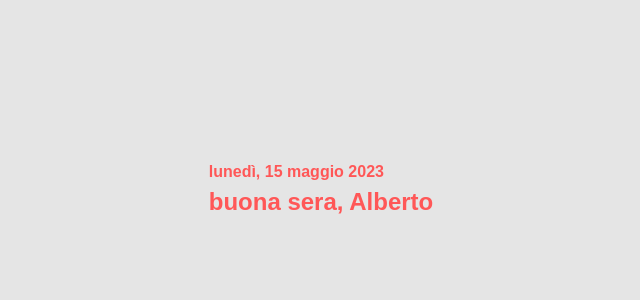
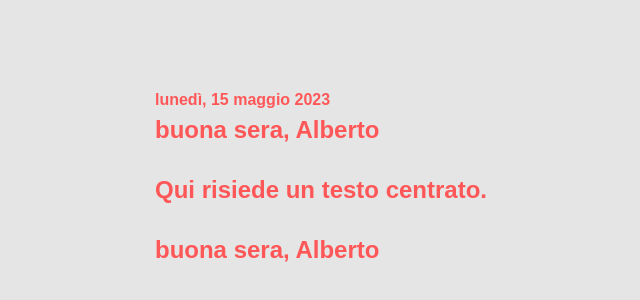
Before and after one commit to MagisterFabricae/notion_widgets, a plain HTML site: page greetings_alt.html in a window 1280 px wide. Shown: the part 156-456 px from the top of the page, without its empty margins (319-959 px from the left). Drawn offline with Linux system fonts and the light colour scheme.

Commit message:
Update greetings_alt.html

```diff
--- a/greetings_alt.html
+++ b/greetings_alt.html
@@ -69,6 +69,8 @@
         <div class="container">
              <div id="date"> ${date}</div>
              <div class="greeting">${greet}</div>
+             <p style="text-align:center;">Qui risiede un testo centrato.</p>
+             <p style="text-align:center;"> <div class="greeting">${greet}</div></p>
         <div/>
     `;
 </script>
```
